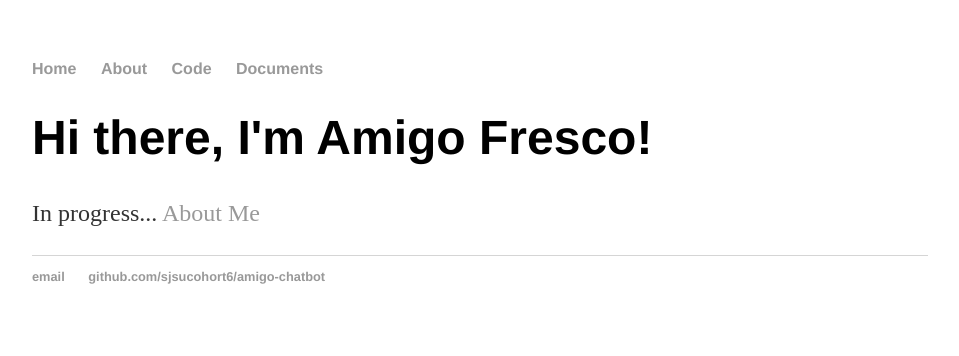
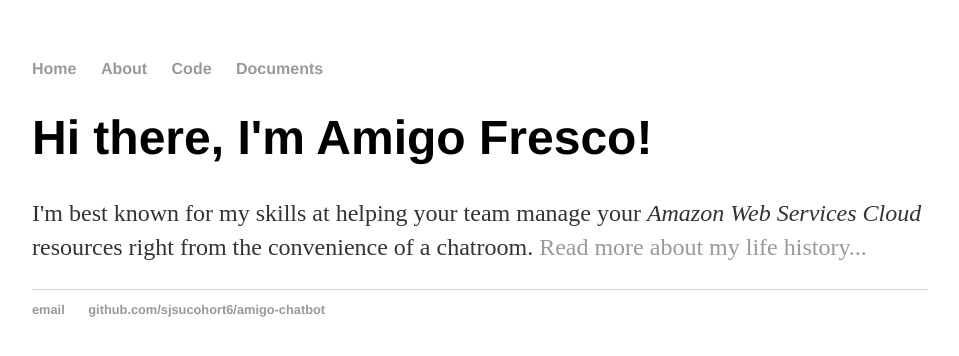
Before and after one commit to sjsucohort6/sjsucohort6.github.io, a Jekyll site: the page built from index.html, in a window 1280 px wide. Shown: the top 356 px of the page, without its empty margins (160-1119 px from the left). Built offline with Jekyll 4.4.1, drawn with Linux system fonts in a browser that asks for light colours.

Commit message:
Update index.html

```diff
--- a/index.html
+++ b/index.html
@@ -1,30 +1,8 @@
-<!DOCTYPE html>
-<html>
-	<head>
-		<title>Amigo Chatbot</title>
-		<!-- link to main stylesheet -->
-		<link rel="stylesheet" type="text/css" href="/css/main.css">
-	</head>
-	<body>
-		<nav>
-    		<ul>
-        		<li><a href="/">Home</a></li>
-	        	<li><a href="/About">About</a></li>
-        		<li><a href="/Code">Code</a></li>
-        		<li><a href="/Docs">Documents</a></li>
-    		</ul>
-		</nav>
-		<div class="container">
-    		<div class="blurb">
-        		<h1>Hi there, I'm Amigo Fresco!</h1>
-				<p> In progress... <a href="/About">About Me</a></p>
-    		</div><!-- /.blurb -->
-		</div><!-- /.container -->
-		<footer>
-    		<ul>
-        		<li><a href="mailto:watsh.rajneesh@sjsu.edu">email</a></li>
-        		<li><a href="https://github.com/sjsucohort6/amigo-chatbot">github.com/sjsucohort6/amigo-chatbot</a></li>
-			</ul>
-		</footer>
-	</body>
-</html>
+---
+layout: default
+title: Amigo Fresco, Chatbot for Cloud Ops Management
+---
+<div class="blurb">
+	<h1>Hi there, I'm Amigo Fresco!</h1>
+	<p>I'm best known for my skills at helping your team manage your <em>Amazon Web Services Cloud</em> resources right from the convenience of a chatroom. <a href="/About">Read more about my life history...</a></p>
+</div><!-- /.blurb -->
```
